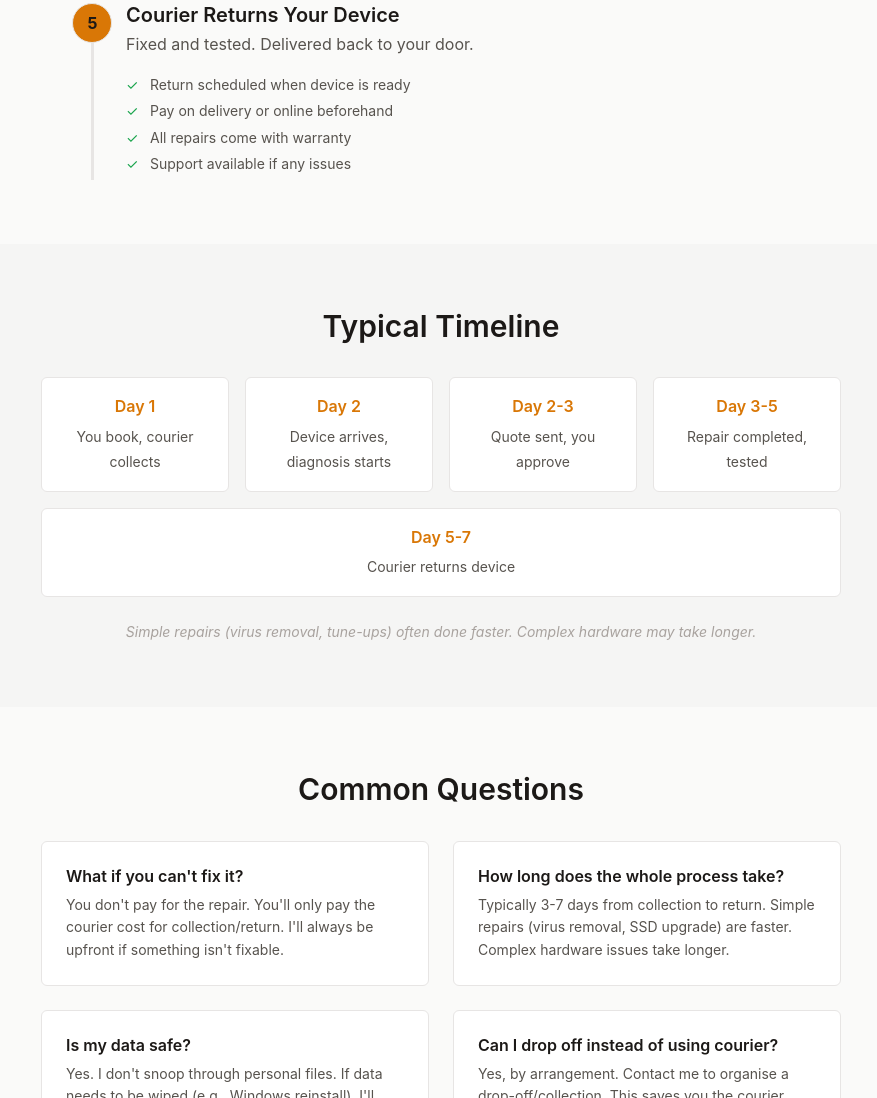
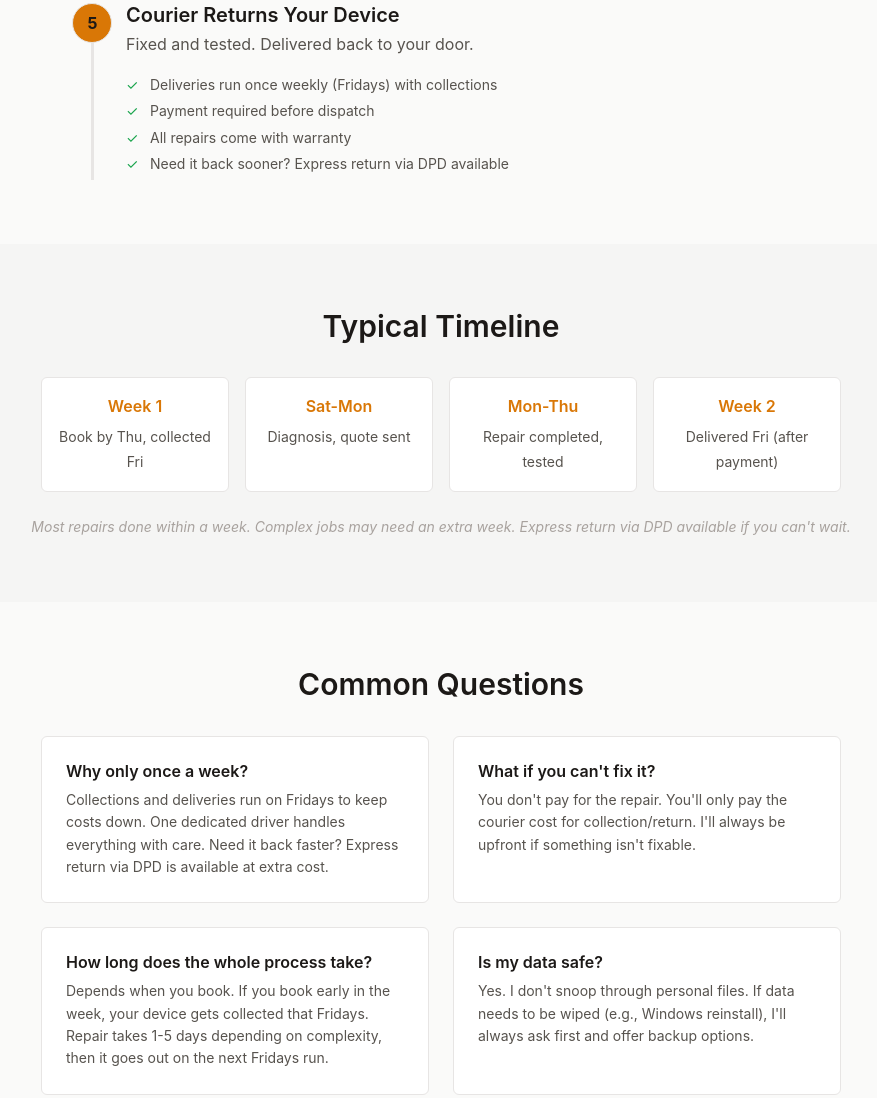
Before and after one commit to NocFA/noc-homelab, an Astro site in the folder 061tech/: page /how-it-works in a window 1280 px wide. Shown: the part 1263-2361 px from the top of the page, without its empty margins (199-1076 px from the left). Built offline with nearby package versions, Linux system fonts and the light colour scheme; Astro itself is replaced by a stand-in of ours.

Commit message:
061 Tech: Weekly courier model & payment policy update
- Add courier schedule config (Fridays collection/delivery, Thursday booking cutoff)
- Remove "pay on delivery" - payment required before dispatch
- Update how-it-works timeline for weekly batch model
- Express return via DPD only (not collection - customer can't package)
- Add FAQ explaining weekly schedule

```diff
--- a/061tech/src/data/config.ts
+++ b/061tech/src/data/config.ts
@@ -18,6 +18,17 @@
 };
 
 export const formatBrands = (brandList: string[]) => brandList.join(', ');
+
+export const courier = {
+  price: '€50',
+  scheduleDay: 'Fridays',
+  bookByDay: 'Thursday',
+  expressReturn: {
+    provider: 'DPD',
+    note: 'Next-day delivery back (we handle packaging)',
+    extraCost: true,
+  },
+};
 
 export const pricing = {
   hardware: {
@@ -63,7 +74,7 @@
     protectionPlan: '+€60',
     annualSupport: '€150/yr',
   },
-  courier: '€50',
+  courier: courier.price,
   baseWarranty: '14 days',
 };
 
--- a/061tech/src/pages/faq.astro
+++ b/061tech/src/pages/faq.astro
@@ -36,7 +36,7 @@
       },
       {
         q: 'When do I pay?',
-        a: 'After the repair is complete. You can pay online before delivery, or pay the courier on delivery (cash or card). No payment is taken until you approve the work.'
+        a: 'After the repair is complete and you\'ve approved the work. Payment is required before your device is dispatched back to you - card or bank transfer online.'
       },
       {
         q: 'How much is the courier?',
--- a/061tech/src/pages/how-it-works.astro
+++ b/061tech/src/pages/how-it-works.astro
@@ -1,6 +1,6 @@
 ---
 import Page from '../layouts/Page.astro';
-import { videoDiagnosis } from '../data/config';
+import { videoDiagnosis, courier } from '../data/config';
 
 const steps = [
   {
@@ -19,10 +19,10 @@
     title: 'Courier Collects Your Device',
     desc: 'A courier comes to your door. You hand over the device. That\'s it.',
     details: [
-      'Collection scheduled at a time that suits you',
-      'Weekdays, flexible timing',
+      `Collections run once weekly (${courier.scheduleDay})`,
+      `Book by ${courier.bookByDay} to be on that week's run`,
       'Laptops and desktops both collected',
-      'Device is handled carefully and insured in transit'
+      'Device is handled carefully - no packaging needed from you'
     ]
   },
   {
@@ -52,22 +52,26 @@
     title: 'Courier Returns Your Device',
     desc: 'Fixed and tested. Delivered back to your door.',
     details: [
-      'Return scheduled when device is ready',
-      'Pay on delivery or online beforehand',
+      `Deliveries run once weekly (${courier.scheduleDay}) with collections`,
+      'Payment required before dispatch',
       'All repairs come with warranty',
-      'Support available if any issues'
+      `Need it back sooner? Express return via ${courier.expressReturn.provider} available`
     ]
   },
 ];
 
 const faqs = [
   {
+    q: 'Why only once a week?',
+    a: `Collections and deliveries run on ${courier.scheduleDay} to keep costs down. One dedicated driver handles everything with care. Need it back faster? Express return via ${courier.expressReturn.provider} is available at extra cost.`
+  },
+  {
     q: 'What if you can\'t fix it?',
     a: 'You don\'t pay for the repair. You\'ll only pay the courier cost for collection/return. I\'ll always be upfront if something isn\'t fixable.'
   },
   {
     q: 'How long does the whole process take?',
-    a: 'Typically 3-7 days from collection to return. Simple repairs (virus removal, SSD upgrade) are faster. Complex hardware issues take longer.'
+    a: `Depends when you book. If you book early in the week, your device gets collected that ${courier.scheduleDay}. Repair takes 1-5 days depending on complexity, then it goes out on the next ${courier.scheduleDay} run.`
   },
   {
     q: 'Is my data safe?',
@@ -120,27 +124,23 @@
       <h2 class="section-title">Typical Timeline</h2>
       <div class="timeline">
         <div class="timeline-item">
-          <span class="timeline-day">Day 1</span>
-          <span class="timeline-event">You book, courier collects</span>
+          <span class="timeline-day">Week 1</span>
+          <span class="timeline-event">Book by Thu, collected Fri</span>
         </div>
         <div class="timeline-item">
-          <span class="timeline-day">Day 2</span>
-          <span class="timeline-event">Device arrives, diagnosis starts</span>
+          <span class="timeline-day">Sat-Mon</span>
+          <span class="timeline-event">Diagnosis, quote sent</span>
         </div>
         <div class="timeline-item">
-          <span class="timeline-day">Day 2-3</span>
-          <span class="timeline-event">Quote sent, you approve</span>
-        </div>
-        <div class="timeline-item">
-          <span class="timeline-day">Day 3-5</span>
+          <span class="timeline-day">Mon-Thu</span>
           <span class="timeline-event">Repair completed, tested</span>
         </div>
         <div class="timeline-item">
-          <span class="timeline-day">Day 5-7</span>
-          <span class="timeline-event">Courier returns device</span>
+          <span class="timeline-day">Week 2</span>
+          <span class="timeline-event">Delivered Fri (after payment)</span>
         </div>
       </div>
-      <p class="timeline-note">Simple repairs (virus removal, tune-ups) often done faster. Complex hardware may take longer.</p>
+      <p class="timeline-note">Most repairs done within a week. Complex jobs may need an extra week. Express return via {courier.expressReturn.provider} available if you can't wait.</p>
     </div>
   </section>
 
```
